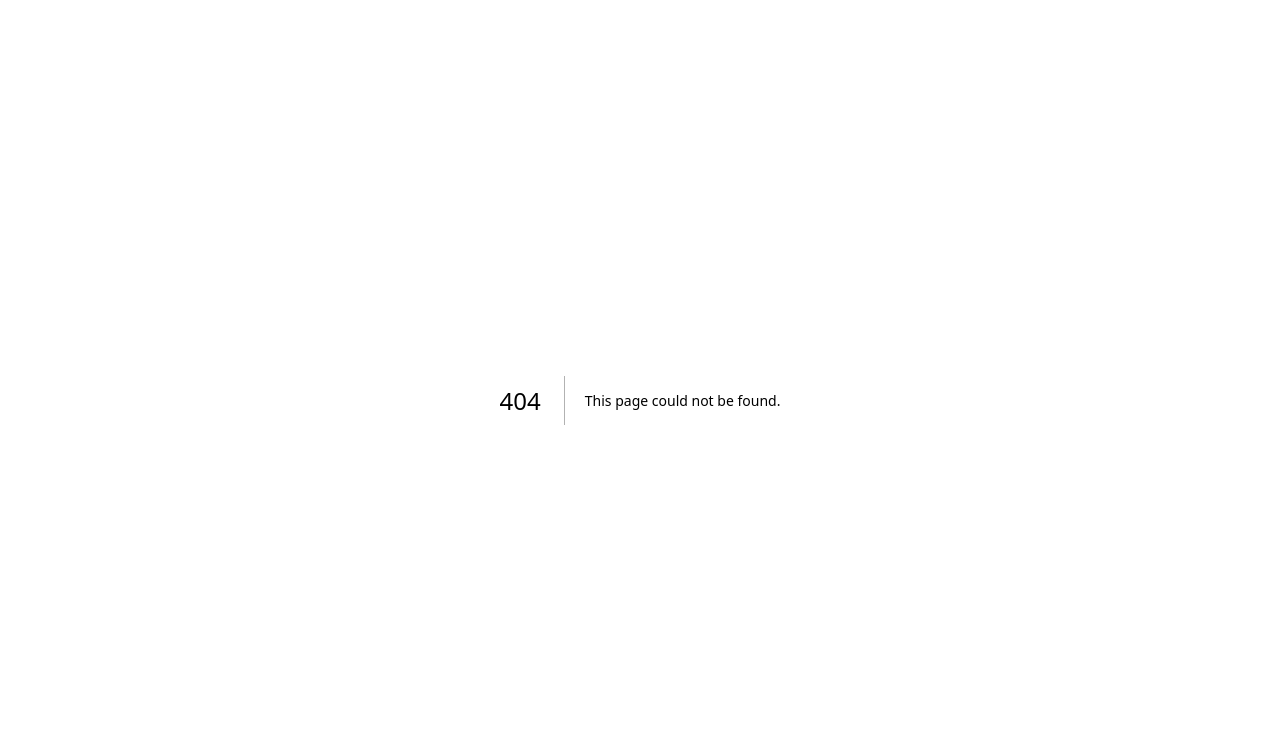
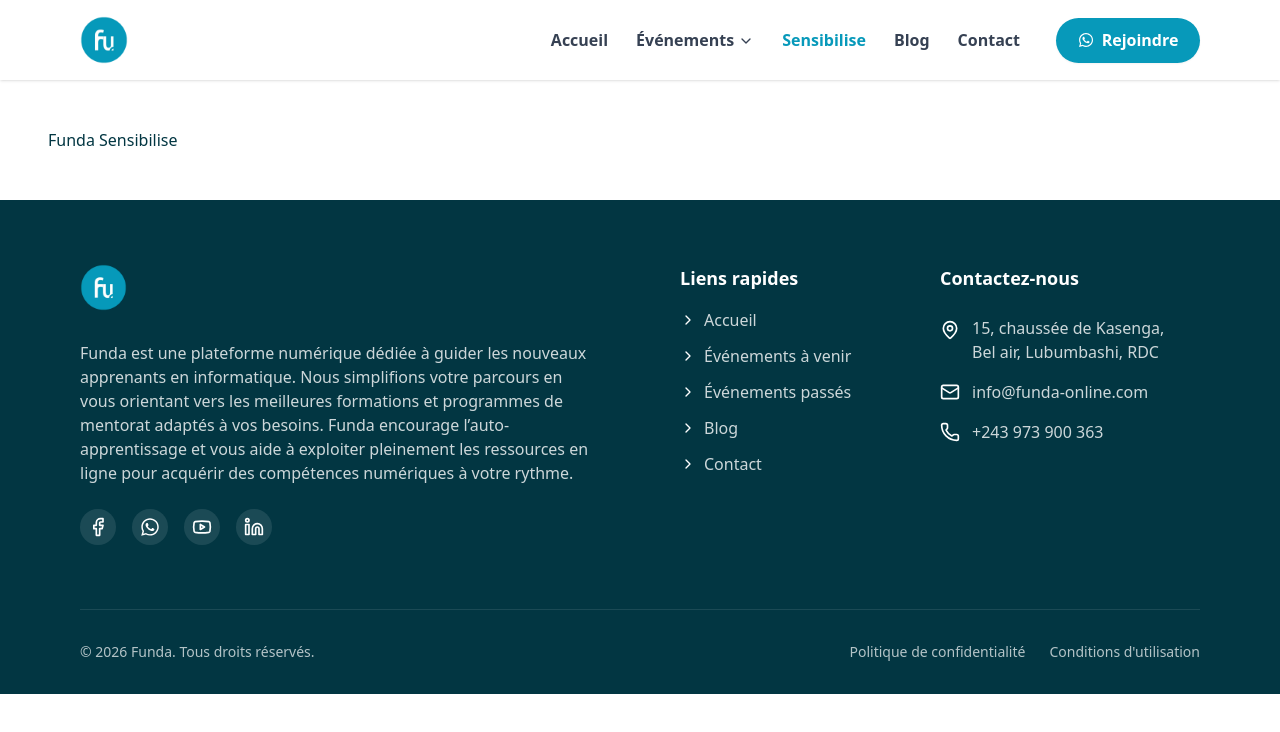
Before and after one commit to Funda-online/funda-online, a Next.js app: page /sensibilise in a window 1280 px wide. Before the commit this address had no page. Shown: the top 732 px of the page. Built offline with nearby package versions, Linux system fonts and the light colour scheme.

Commit message:
sensibilise page start

```diff
--- /dev/null
+++ b/app/(root)/sensibilise/page.tsx
@@ -0,0 +1,11 @@
+
+
+const FundaSensibilisePage = () => {
+  return (
+    <main className="px-6 md:px-12 py-12 space-y-16">
+      Funda Sensibilise
+    </main>
+  );
+}
+
+export default FundaSensibilisePage
```
